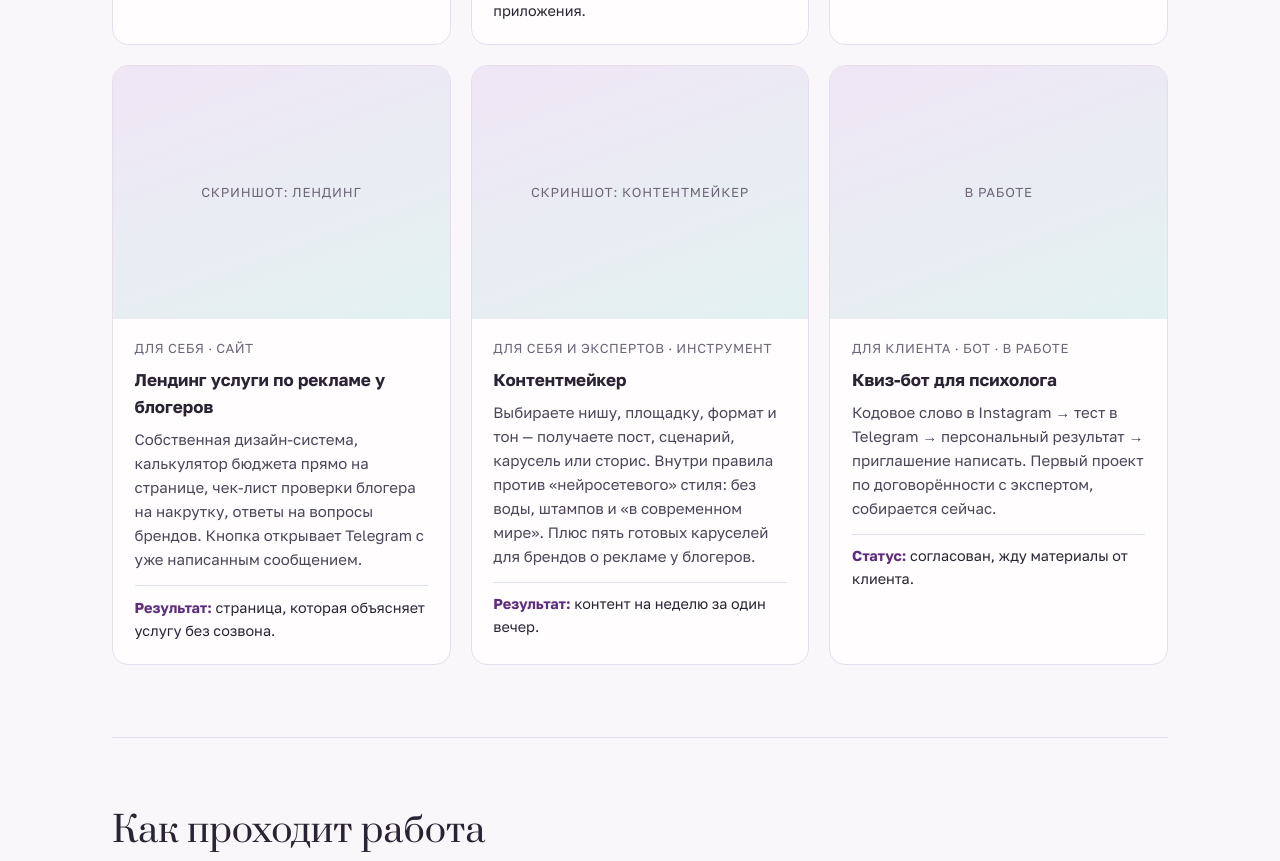
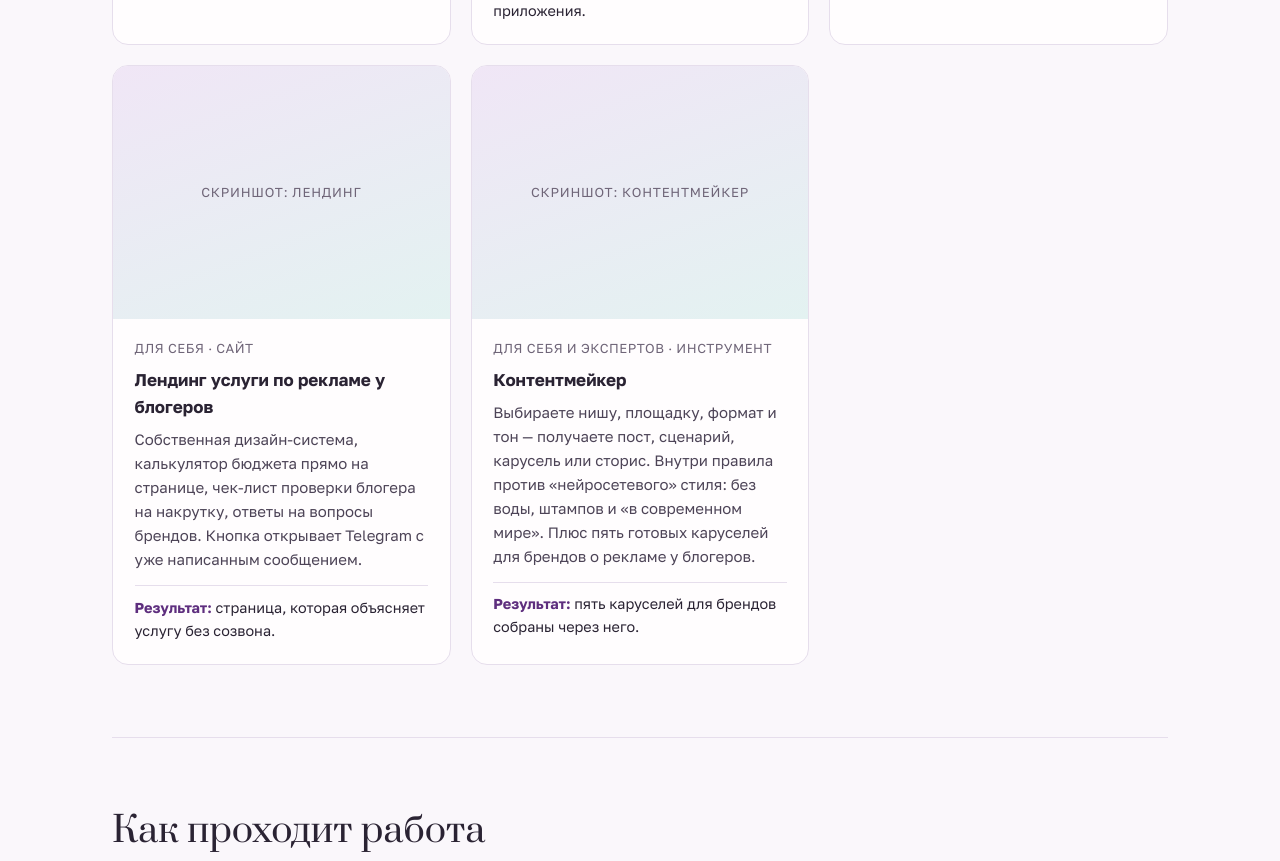
Before and after one commit to nigora13/portfolio, a plain HTML site: page index.html in a window 1280 px wide. Shown: the part 2914-3775 px from the top of the page. Drawn offline with Linux system fonts and the light colour scheme.

Commit message:
Remove unbuilt case, soften content tool claim

```diff
--- a/index.html
+++ b/index.html
@@ -144,9 +144,8 @@
 
       <div class="case"><div class="shot" data-shot="landing">скриншот: лендинг</div><div class="body"><span class="for">для себя · сайт</span><h3>Лендинг услуги по рекламе у блогеров</h3><p>Собственная дизайн-система, калькулятор бюджета прямо на странице, чек-лист проверки блогера на накрутку, ответы на вопросы брендов. Кнопка открывает Telegram с уже написанным сообщением.</p><div class="res"><b>Результат:</b> страница, которая объясняет услугу без созвона.</div></div></div>
 
-      <div class="case"><div class="shot" data-shot="content">скриншот: Контентмейкер</div><div class="body"><span class="for">для себя и экспертов · инструмент</span><h3>Контентмейкер</h3><p>Выбираете нишу, площадку, формат и тон — получаете пост, сценарий, карусель или сторис. Внутри правила против «нейросетевого» стиля: без воды, штампов и «в современном мире». Плюс пять готовых каруселей для брендов о рекламе у блогеров.</p><div class="res"><b>Результат:</b> контент на неделю за один вечер.</div></div></div>
+      <div class="case"><div class="shot" data-shot="content">скриншот: Контентмейкер</div><div class="body"><span class="for">для себя и экспертов · инструмент</span><h3>Контентмейкер</h3><p>Выбираете нишу, площадку, формат и тон — получаете пост, сценарий, карусель или сторис. Внутри правила против «нейросетевого» стиля: без воды, штампов и «в современном мире». Плюс пять готовых каруселей для брендов о рекламе у блогеров.</p><div class="res"><b>Результат:</b> пять каруселей для брендов собраны через него.</div></div></div>
 
-      <div class="case"><div class="shot" data-shot="quiz">в работе</div><div class="body"><span class="for">для клиента · бот · в работе</span><h3>Квиз-бот для психолога</h3><p>Кодовое слово в Instagram → тест в Telegram → персональный результат → приглашение написать. Первый проект по договорённости с экспертом, собирается сейчас.</p><div class="res"><b>Статус:</b> согласован, жду материалы от клиента.</div></div></div>
 
     </div>
   </section>
```
